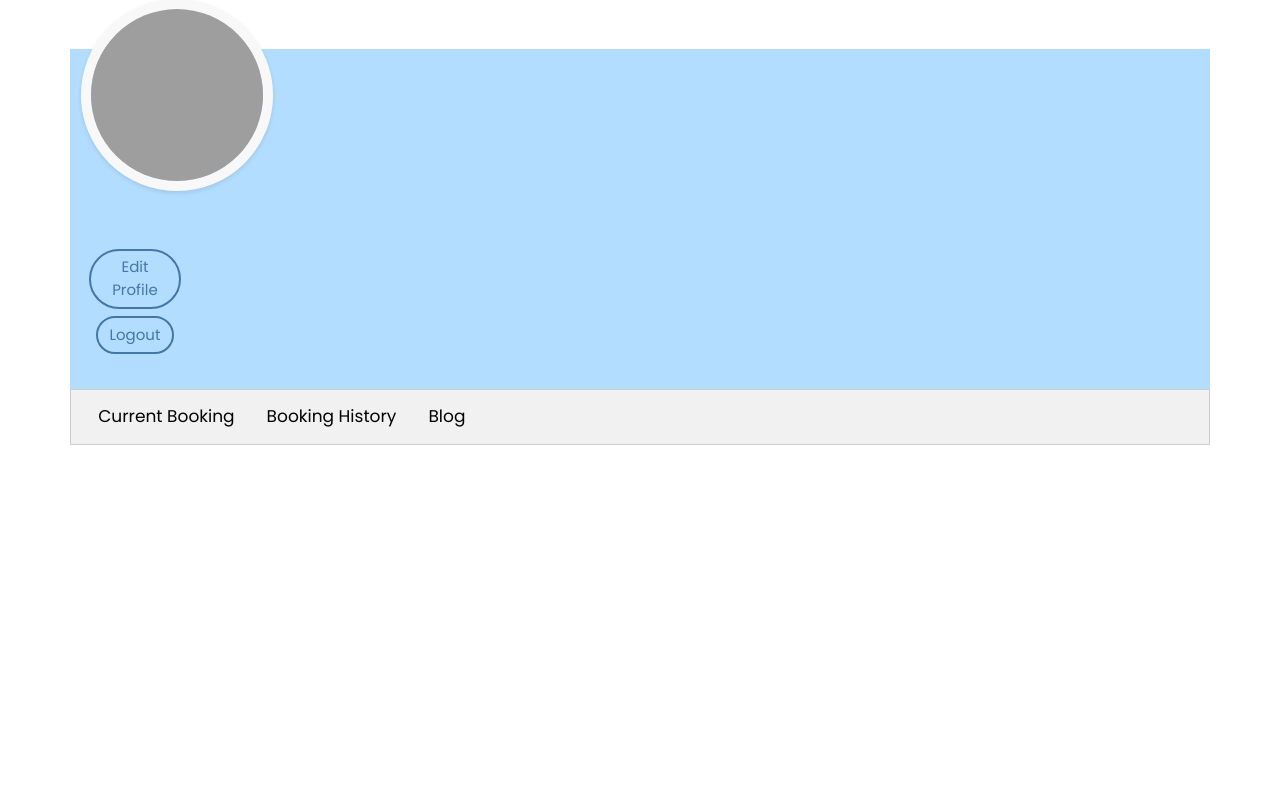
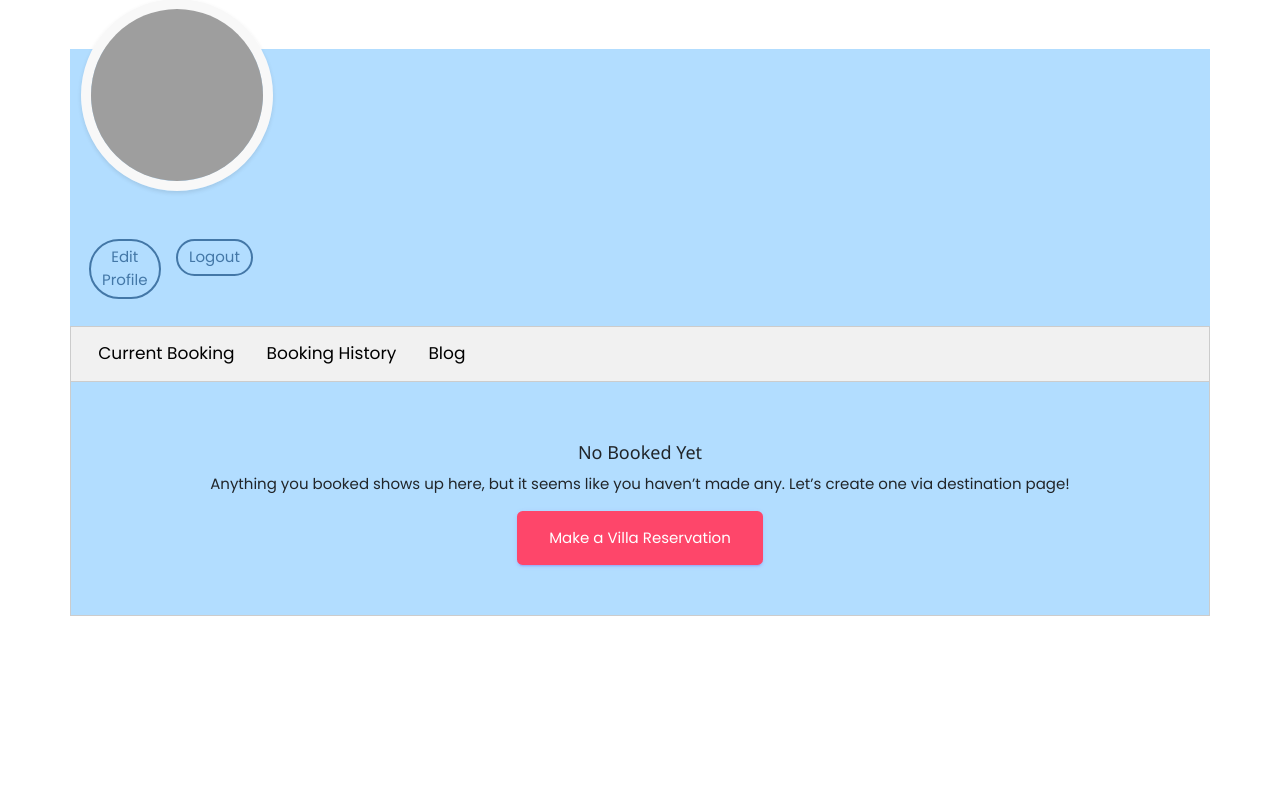
Before and after one commit to melatinurmalasari/VillaLaLand, a PHP site: page /profile.php in a window 1280 px wide. Shown: the part 151-956 px from the top of the page. Run offline with PHP 8.4, Linux system fonts and the light colour scheme; the visitor is signed in with stand-in values (Sample User, id 1); data that the repository does not hold is empty; grey boxes are pictures that could not be loaded.

Commit message:
profile fix

```diff
--- a/profile.php
+++ b/profile.php
@@ -51,12 +51,10 @@
                     </div>
                         `<?php } ?>
 
-                        <div class="d-flex col-md-5 justift-between-end" style="margin-top: 50px;">
-
-                          <div class="ms-auto p-2">
-
-                            <a href="edit_profile.php?id_user=<?= $idUserInput ?>" class="btn btn-secondary rounded-pill" data-abc="true">Edit Profile</a>
-
+                        <div class="d-flex col-md-5 justift-between-end" style="margin-top: 40px;">
+                            <div class="ms-auto p-2">
+                              <a href="edit_profile.php?id_user=<?= $idUserInput ?>" class="btn btn-secondary rounded-pill" data-abc="true">Edit Profile</a>
+                            </div>
                             <form action="" method="POST" class="login-email">
                               <div class="input-group ms-auto p-2">
                                 <a href="logout.php" class="btn btn-secondary rounded-pill" data-abc="true">Logout</a>
@@ -64,18 +62,9 @@
                             </form>
                           </div>
 
-                        </div>
-
-
-                    <!-- <div class="d-flex col-md-5" style="margin-top: 50px;">
-                      <div class="ms-auto p-2">
-                        <a href="edit_profile.php" class="btn btn-secondary rounded-pill" data-abc="true">Edit Profile</a>
-                        <a href="logout.php" class="btn btn-secondary rounded-pill" data-abc="true">Logout</a>
-                      </div>
-                    </div> -->
                   </div>
                     <div class="tab-book">
-                      <button class="tablinks" onclick="openCity(event, 'current-book')">Current Booking</button>
+                      <button class="tablinks" onclick="openCity(event, 'current-book')" id="defaultOpen">Current Booking</button>
                       <button class="tablinks" onclick="openCity(event, 'book-history')">Booking History</button>
                       <button class="tablinks" onclick="openCity(event, 'our-blog')">Blog</button>
                     </div>
@@ -133,6 +122,8 @@
           document.getElementById(cityName).style.display = "block";
           evt.currentTarget.className += " active";
       }
+
+      document.getElementById("defaultOpen").click();
     </script>
 
     <script src="https://cdn.jsdelivr.net/npm/@popperjs/core@2.11.6/dist/umd/popper.min.js"></script>
```
